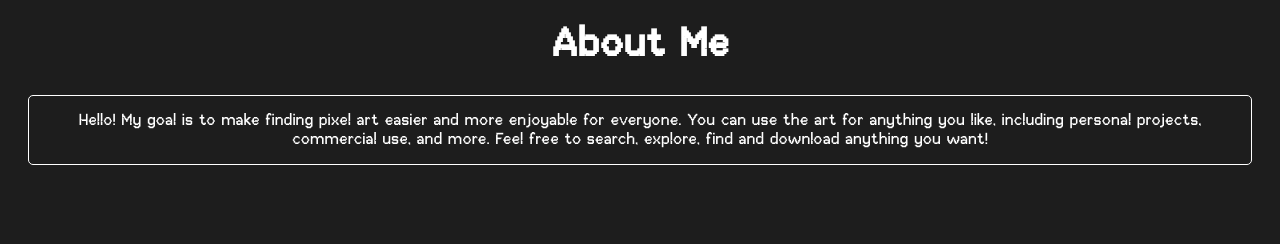
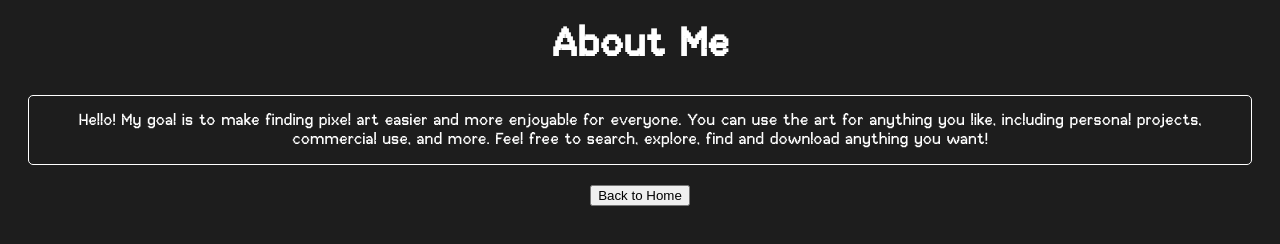
Before and after one commit to PixoART/PixoART, a plain HTML site: page about_me.html in a window 1280 px wide. Drawn offline with Linux system fonts and the light colour scheme.

Commit message:
Add back button to About Me page
Added a back button that redirects to the home page.

```diff
--- a/about_me.html
+++ b/about_me.html
@@ -10,5 +10,11 @@
 <body>
     <h1 id="about_me_title">About Me</h1>
     <p id="about_me_content">Hello! My goal is to make finding pixel art easier and more enjoyable for everyone. You can use the art for anything you like, including personal projects, commercial use, and more. Feel free to search, explore, find and download anything you want!</p>
+    <button id="back_button" onclick="goBackToHomePage()">Back to Home</button>
+    <script>
+        function goBackToHomePage() {
+            window.location.href = "index.html";
+        }
+    </script>
 </body>
 </html>
```
